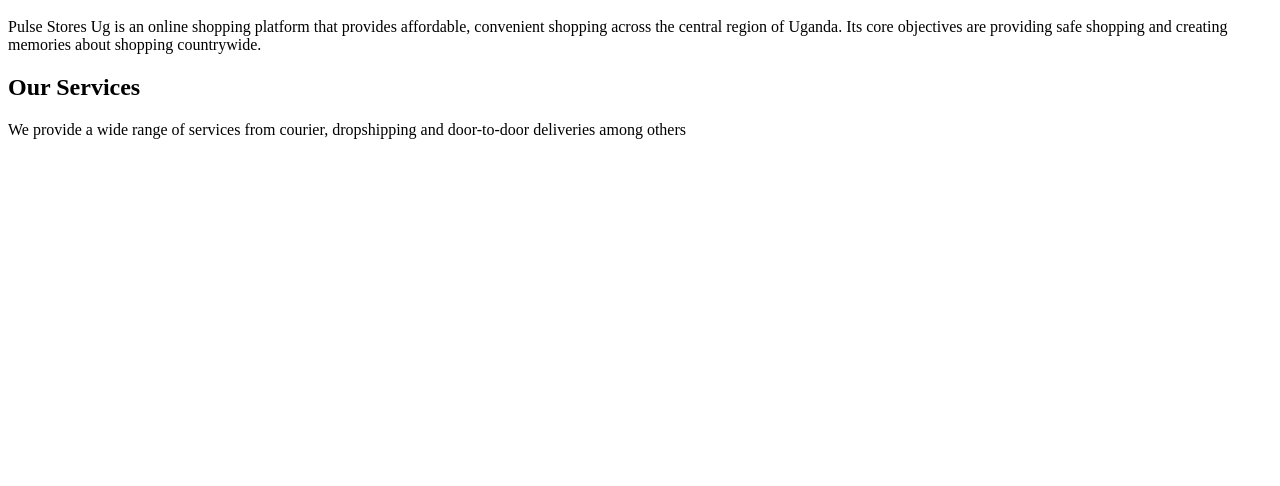
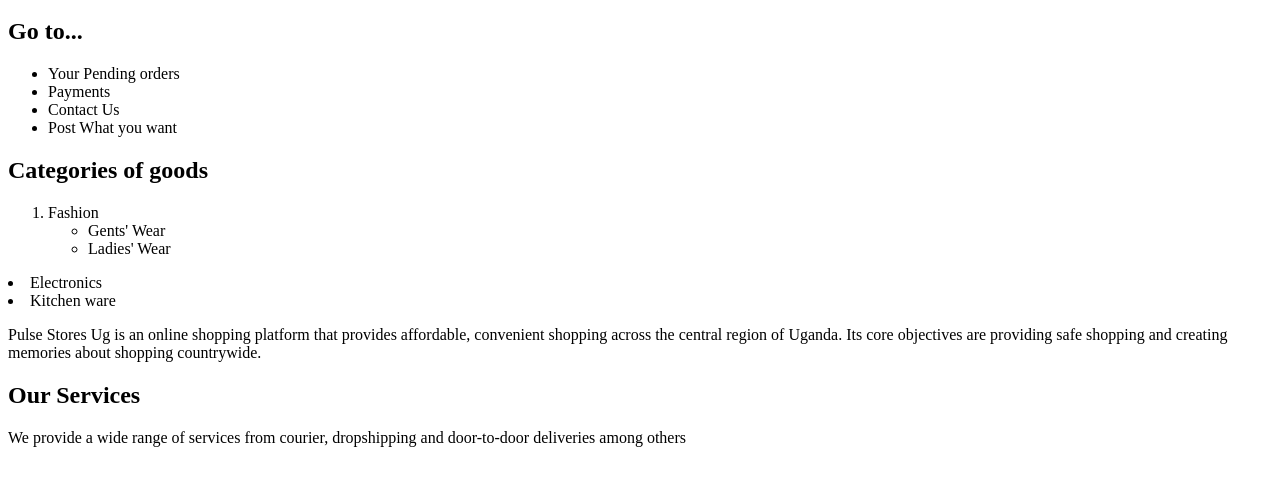
Before and after one commit to syny-pulse/pulse, a plain HTML site: page index.html in a window 1280 px wide. Shown: the part 48-534 px from the top of the page. Drawn offline with Linux system fonts and the light colour scheme.

Commit message:
My second edit

```diff
--- a/index.html
+++ b/index.html
@@ -3,6 +3,20 @@
 <head> <title> Pulse </title> </head>
 
 <body> <h1> Pulse Stores Ug </h1>
+<h2> Go to... </h2>
+<ul>
+ <li> Your Pending orders </li>
+ <li> Payments</li>
+<li> Contact Us</li>
+<li> Post What you want </li> </ul>
+<h2> Categories of goods </h2>
+<ol>
+<li> Fashion </li>
+<ul> <li> Gents' Wear </li>
+<li> Ladies' Wear </li> </ol>
+<li> Electronics</li>
+<li> Kitchen ware</li>
+</ol>
 <p> Pulse Stores Ug is an online shopping platform that provides affordable,
 convenient shopping across the central region of Uganda. Its core objectives
 are providing safe shopping and creating memories about shopping countrywide. </p>
```
